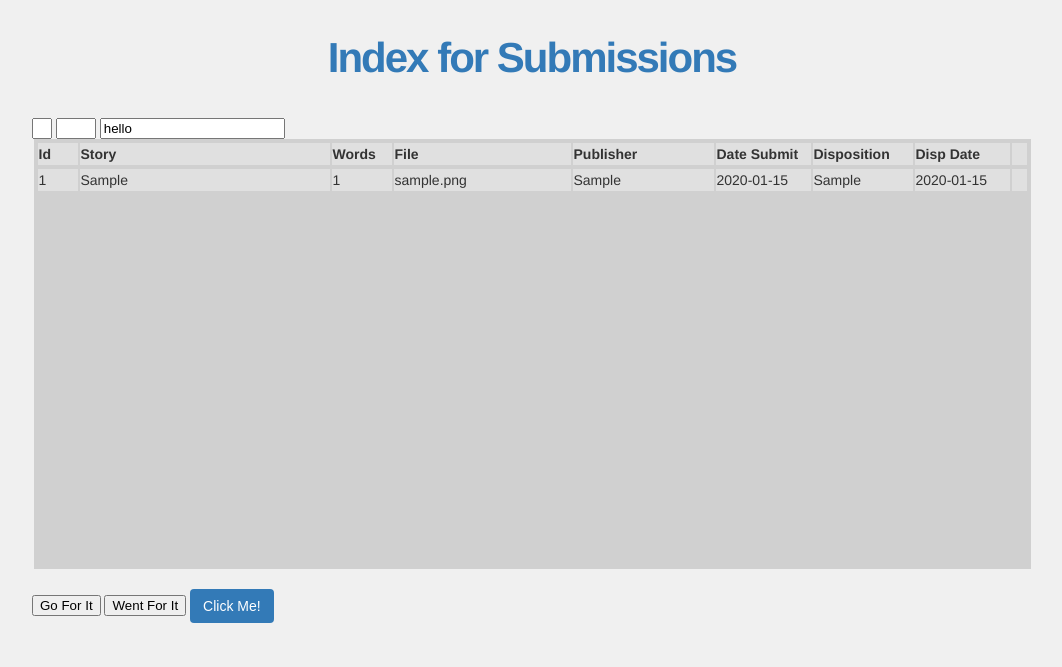
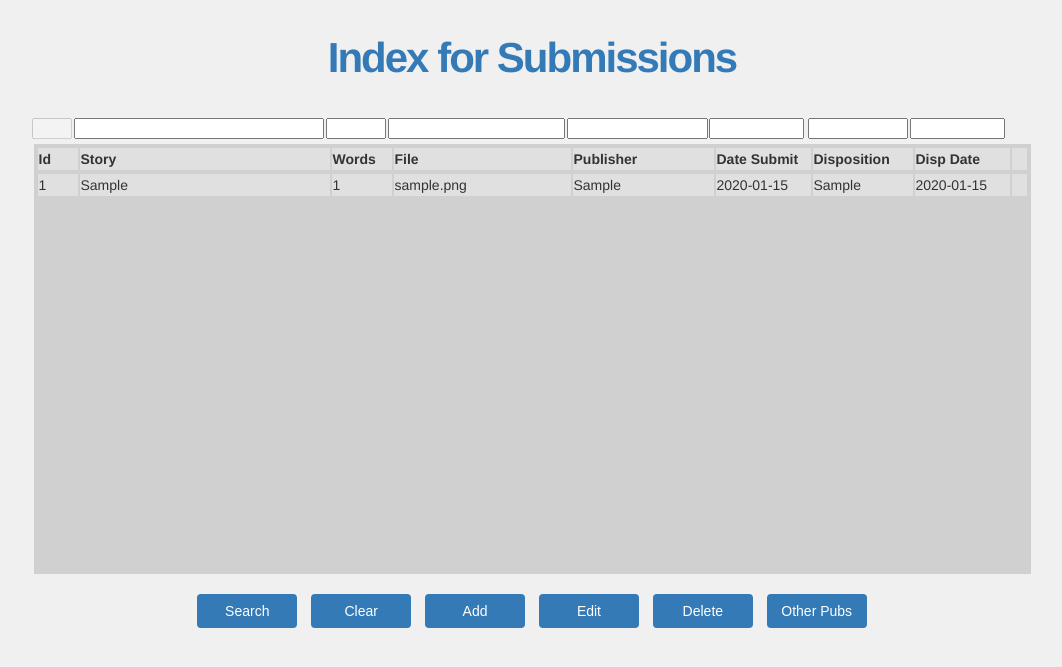
Before and after one commit to BondElam/djangoSubmissions, a Django app: page /submissions/ in a window 1280 px wide. Shown: the top 667 px of the page, without its empty margins (108-1170 px from the left). Run offline with Django 3.2, Linux system fonts and the light colour scheme; tables that the repository leaves empty hold one stand-in row (values such as "Sample post").

Commit message:
get submissions form working

```diff
--- a/submissions/static/css/custom.css
+++ b/submissions/static/css/custom.css
@@ -109,6 +109,7 @@ body {
 table {
 	margin: auto;
 	background-color: #d0d0d0;
+	margin-top:5px;
 	margin-bottom: 20px;
 	table-layout:fixed;
 }
@@ -145,6 +146,9 @@ table th {
 	text-align: left;
 }
 
+.search_box{
+	margin-right:-2px; /* Note the minus number */
+}
 
 /*tr:nth-child(even) {
     background-color:#e0e0e0;
@@ -153,6 +157,9 @@ table th {
 /* All the button css */
 /*.btn-primary {*/
 button {
+	width: 100px;
+	margin-left:5px;
+	margin-right:5px;
 	color: #fff;
 	background-color: #337ab7;
 	border-color: #2e6da4;
--- a/submissions/templates/base.html
+++ b/submissions/templates/base.html
@@ -3,13 +3,12 @@
 <html>
 	<head>
 		<meta charset="utf-8">
-
 		<!-- added by me -->
 		{% load static %}
 		<script type="text/javascript" src="{% static 'js/jquery-2.2.4.min.js' %}"></script>
 		<script type="text/javascript" src="{% static 'js/custom.js' %}"></script>
 		<link href="{% static 'css/custom.css' %}" rel="stylesheet">
-
+		<!-- end of my stuff -->
 		<title>{% block title %}Django Auth Tutorial{% endblock %}</title>
 	</head>
 	<body>
--- a/submissions/templates/submissions.html
+++ b/submissions/templates/submissions.html
@@ -3,13 +3,19 @@
 
 <h1 style='text-align: center;'>Index for Submissions</h1>
 
-<form style='margin: 0 auto;width:1000px'>
+<form action='/submissions/search/' method='post' style='margin: 0 auto;width:1000px'>
 	{% csrf_token %}
-	<div style='display: inline; width: 10px; text-align: center;'>
-		<input type='text' style='width: 20px;'> <input type='text'
-			style='width: 40px;'> <input type='text' value='hello'>
+	<div style='display:inline;'>
+		<input name='search_id' class='search_box' type='text' style='width:{{w.id_width}};' disabled>
+		<input name='search_story' class='search_box' type='text' style='width:{{w.story_width}};'>
+		<input name='search_words' class='search_box' type='text' style='width:{{w.words_width}};'>
+		<input name='search_file' class='search_box' type='text' style='width:{{w.file_width}};'>
+		<input name='search_publisher' class='search_box' type='text' style='width:{{w.publisher_width}};'>
+		<input name='search_date_submitted' type='text' style='width:{{w.date_submitted_width}};'>
+		<input name='disposition' class='search_box' type='text' style='width:{{w.disposition_width}};'>
+		<input name='search_disposition_date' class='search_box' type='text' style='width:{{w.disposition_date_width}};'>
 	</div>
-	<table id='table-submissions'>
+	<table id='table-submissions' >
 		<thead>
 			<tr>
 				<th style='min-width:{{w.id_width}}; max-width:{{w.id_width}};'>Id</th>
@@ -39,8 +45,13 @@
 			{% endfor %}
 		</tbody>
 	</table>
-		<input type='submit' value='Go For It'> <input type='submit'
-		value='Went For It'>
-	<button onclick=testButton()>Click Me!</button>
+	<div style='text-align: center;'>
+		<button name='btn_search' type='submit'>Search</button>
+		<button name='btn_clear' type='submit'>Clear</button>
+		<button name='btn_add' onclick=testButton()>Add</button>
+		<button name='btn_edit' type='submit'>Edit</button>
+		<button name='btn_delete' type='submit'>Delete</button>
+		<button name='btn_other_pubs' type='submit'>Other Pubs</button>
+	</div>
 </form>
 {% endblock %}
--- a/submissions/urls.py
+++ b/submissions/urls.py
@@ -6,5 +6,6 @@ urlpatterns = [
     path('', views.submissions, name='submissions'),
     path('dispositions/', views.dispositions, name='dispositions'),
     path('publishers/', views.publishers, name='publishers'),
+    path('search/', views.search, name='search'),
 
 ]
--- a/submissions/views.py
+++ b/submissions/views.py
@@ -1,6 +1,6 @@
 from django.shortcuts import render
 from .models import Disposition, Publisher, Submission
-# from django.http import HttpResponse
+from django.http import HttpResponse
 
 # This should be the only place you need to make changes.
 width_dict = {"id_width": '40px',
@@ -43,3 +43,12 @@ def submissions(request):
     context = {'submissions': submissions_dict,
                'w': width_dict,}
     return render(request, 'submissions.html', context)
+
+def search(request):
+    for key in request.POST:
+        print(key + ": " + request.POST[key])
+
+    submissions_dict = Submission.objects.select_related('disposition').select_related('publisher').filter(id__gte='200').order_by('id')
+    context = {'submissions': submissions_dict,
+               'w': width_dict,}
+    return render(request, 'submissions.html', context)
```
Lines whose indentation alone changed are shown as unchanged.
